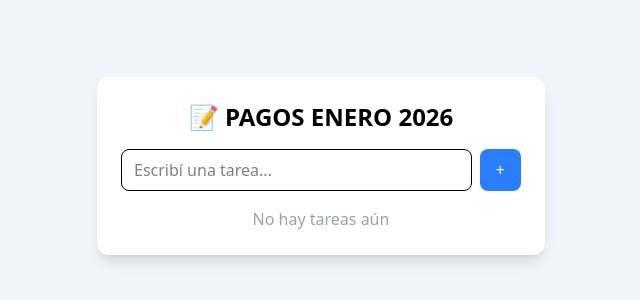
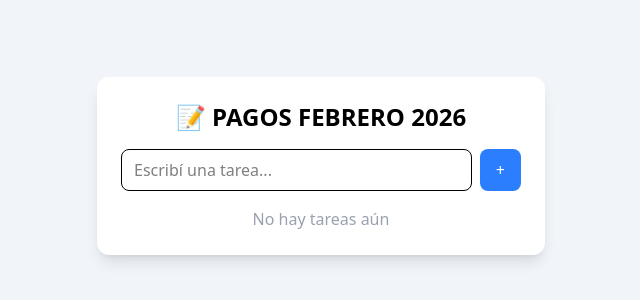
Before and after one commit to claguzzi/TAREAS26, a React (Vite) app: page / in a window 1280 px wide. Shown: the part 234-534 px from the top of the page, without its empty margins (319-959 px from the left). Built offline with nearby package versions, Linux system fonts and the light colour scheme.

Commit message:
Update App component to include new feature

```diff
--- a/src/App.jsx
+++ b/src/App.jsx
@@ -45,7 +45,7 @@ export default function App() {
     <div className="min-h-screen bg-slate-100 flex items-center justify-center p-4">
       <div className="bg-white w-full max-w-md rounded-xl shadow-lg p-6">
         <h1 className="text-2xl font-bold text-center mb-4">
-          📝 PAGOS ENERO 2026
+          📝 PAGOS FEBRERO 2026
         </h1>
 
         {/* Input */}
```
